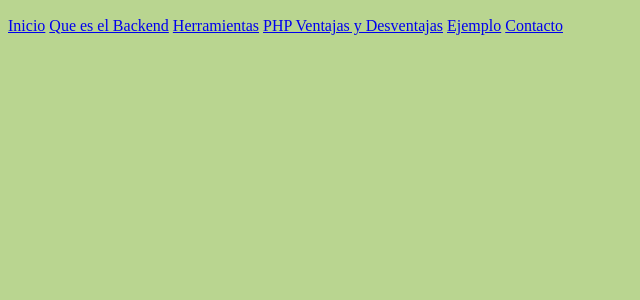
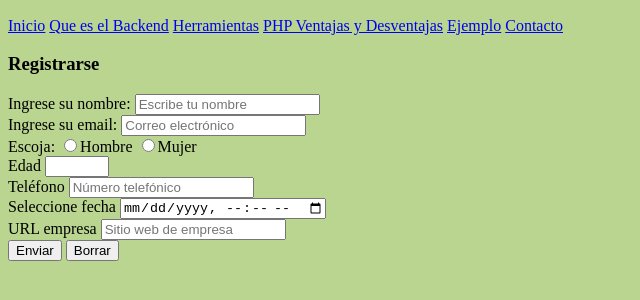
Before and after one commit to Dyquero/Paginaweb1, a plain HTML site: page index.html in a window 1280 px wide. Shown: the part 434-734 px from the top of the page, without its empty margins (0-640 px from the left). Drawn offline with Linux system fonts and the light colour scheme.

Commit message:
Nuevos cambios

```diff
--- a/index.html
+++ b/index.html
@@ -24,6 +24,34 @@
         <a href="Ejemplo.html"> Ejemplo</a>
         <a href="Contacto.html"> Contacto</a>
     </nav>
+    <h3>Registrarse</h3>
+    <form>
+        <label for="nombre">Ingrese su nombre:</label>
+        <input type="text" placeholder="Escribe tu nombre" maxlength="15" name="nombre">
+        <br>
+        <label for="email">Ingrese su email:</label>
+        <input type="email" name="email" placeholder="Correo electrónico">
+        <br>
+        <label for="sexo">Escoja:</label>
+        <input type="radio" name="sexo">Hombre
+        <input type="radio" name="sexo">Mujer
+        <br>
+        <label for="note">Edad</label>
+        <input type="number"  min="1" max="100" step="2" required name="edad">
+        <br>
+        <label for="tel">Teléfono</label>
+        <input type="tel" name="tel" placeholder="Número telefónico">
+        <br>
+        <label for="fecha_hora">Seleccione fecha</label>
+        <input type="datetime-local" name="fecha_hora" placeholder="Seleccione">
+        <br>
+        <label for="url">URL empresa</label>
+        <input type="url" placeholder="Sitio web de empresa"name="url">
+        <br>
+        <input type="submit" value="Enviar">
+        <input type="reset" value="Borrar">
+
+    </form>
 
 </body>
 
```
Also changed, not shown: Contacto.html (+10 -8 lines), Definición.html (+3 -2 lines), Ejemplo.html (+2 -2 lines), Proycontra.html (+17 -9 lines), Imagenes/comunidad.png (added).
